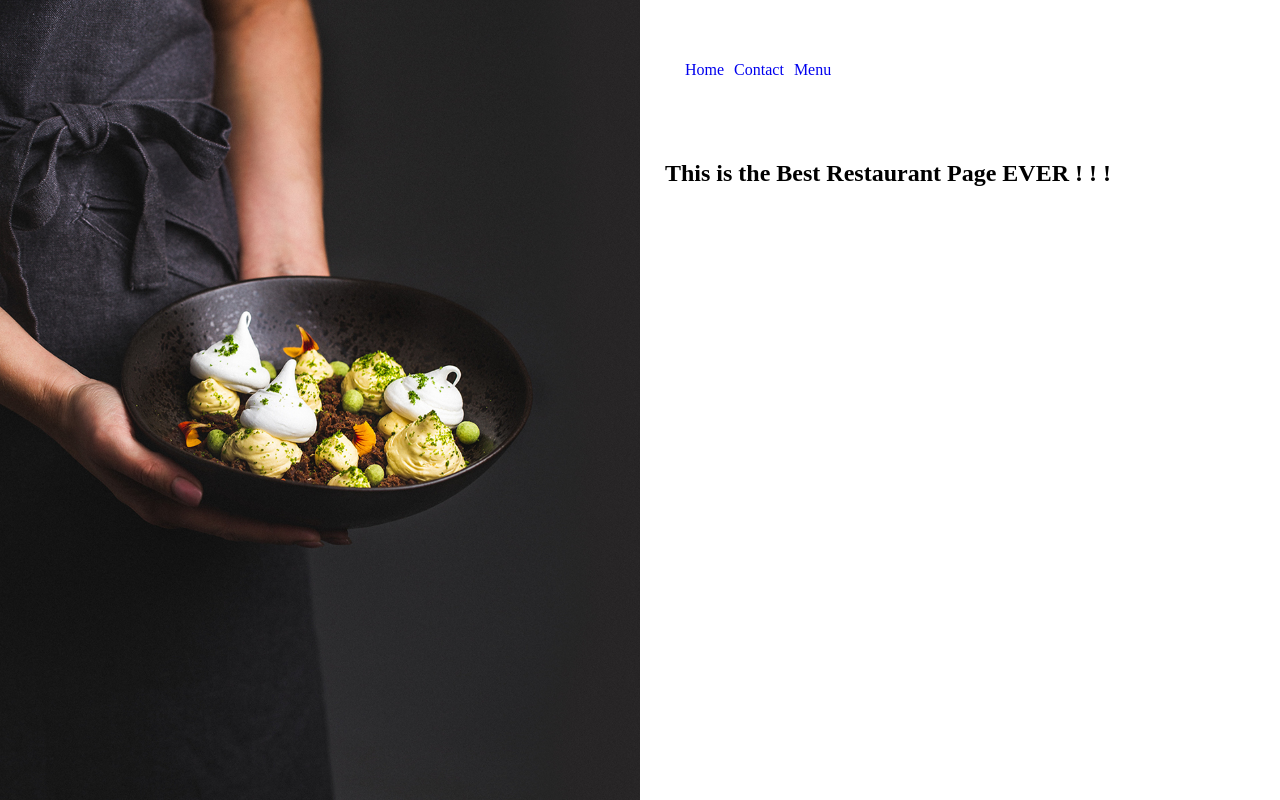
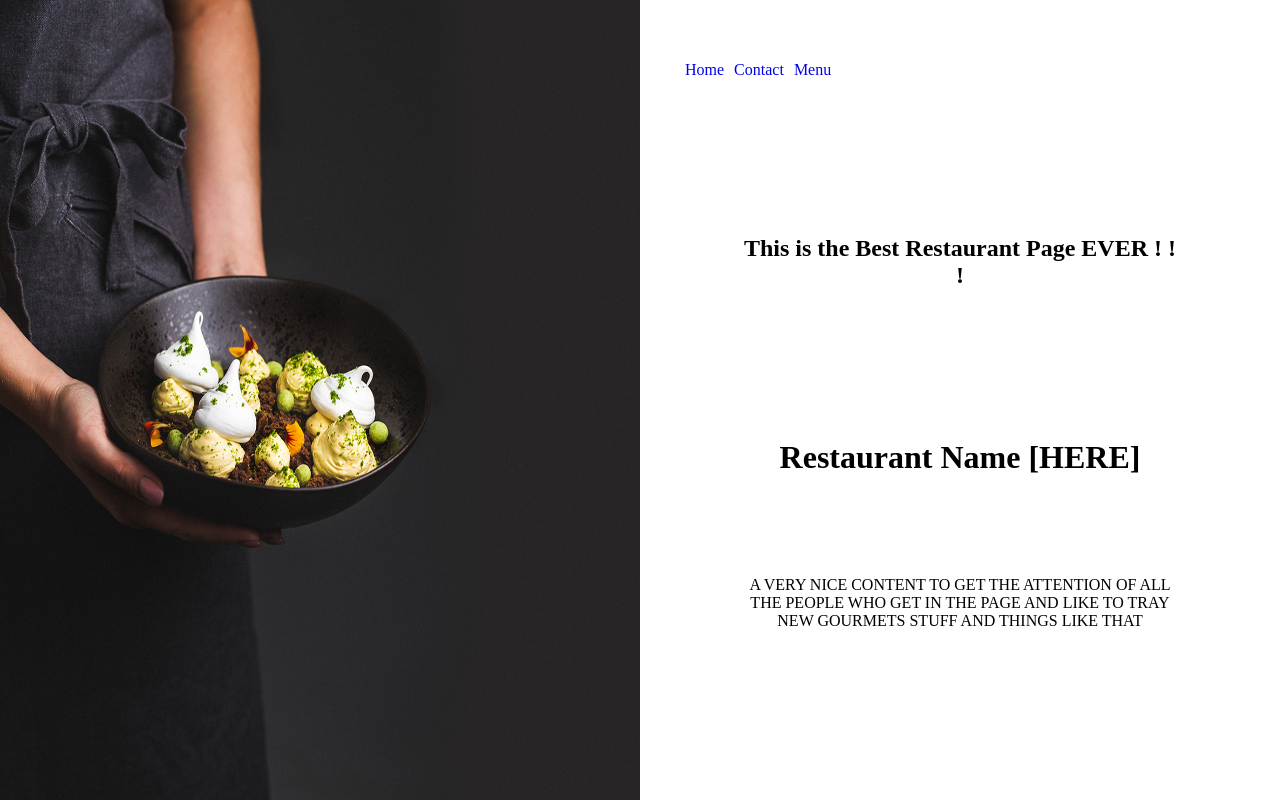
Before and after one commit to Dandush03/JS-RestaurantPage, a website built with webpack: page dist/index.html in a window 1280 px wide. Built offline with nearby package versions, Linux system fonts and the light colour scheme.

Commit message:
added content to homepage

```diff
--- a/src/index.js
+++ b/src/index.js
@@ -104,14 +104,17 @@ const MainContainer = () => {
   const arrElements = [];
   const home = document.createElement('div');
   home.id = 'home';
+  home.className = 'main-container home';
   arrElements.push(home);
 
   const contact = document.createElement('div');
   contact.id = 'contact';
+  contact.className = 'main-container contact';
   arrElements.push(contact);
 
   const menu = document.createElement('div');
   menu.id = 'menu';
+  menu.className = 'main-container menu';
   arrElements.push(menu);
 
   const div = pageSetup.main;
@@ -137,6 +140,14 @@ const HomePage = () => {
   const h2 = document.createElement('h2');
   h2.innerHTML = 'This is the Best Restaurant Page EVER ! ! !';
   containers.home.appendChild(h2);
+
+  const h1 = document.createElement('h1');
+  h1.innerHTML = 'Restaurant Name [HERE]';
+  containers.home.appendChild(h1);
+
+  const p = document.createElement('p');
+  p.innerHTML = 'A VERY NICE CONTENT TO GET THE ATTENTION OF ALL THE PEOPLE WHO GET IN THE PAGE AND LIKE TO TRAY NEW GOURMETS STUFF AND THINGS LIKE THAT';
+  containers.home.appendChild(p);
 };
 
 window.onload = () => {
--- a/src/style.scss
+++ b/src/style.scss
@@ -1,6 +1,20 @@
 $space: 5px;
 $max-p: 100%;
 $max-vh: 100vh;
+
+@keyframes scaling {
+  0% {
+    transform: scale(0);
+  }
+
+  70% {
+    transform: scale(1.2);
+  }
+
+  100% {
+    transform: scale(1);
+  }
+}
 
 * {
   box-sizing: border-box;
@@ -26,11 +40,18 @@ header {
 main {
   display: flex;
   flex-direction: row;
+  justify-content: center;
   padding: $space * 5;
 
   h2 {
     text-align: center;
   }
+}
+
+.main-container {
+  animation-duration: 1s;
+  animation-name: scaling;
+  display: block;
 }
 
 .main-img {
@@ -43,6 +64,7 @@ main {
     height: $max-p;
     position: absolute;
     transition: all 3s;
+    width: $max-p;
   }
 
   .noshow {
@@ -81,3 +103,16 @@ li {
     text-decoration: none;
   }
 }
+
+.home {
+  padding: $space * 15;
+  text-align: center;
+
+  h1 {
+    margin-top: $space * 30;
+  }
+
+  p {
+    margin-top: $space * 20;
+  }
+}
```
Also changed, not shown: dist/main.js.
